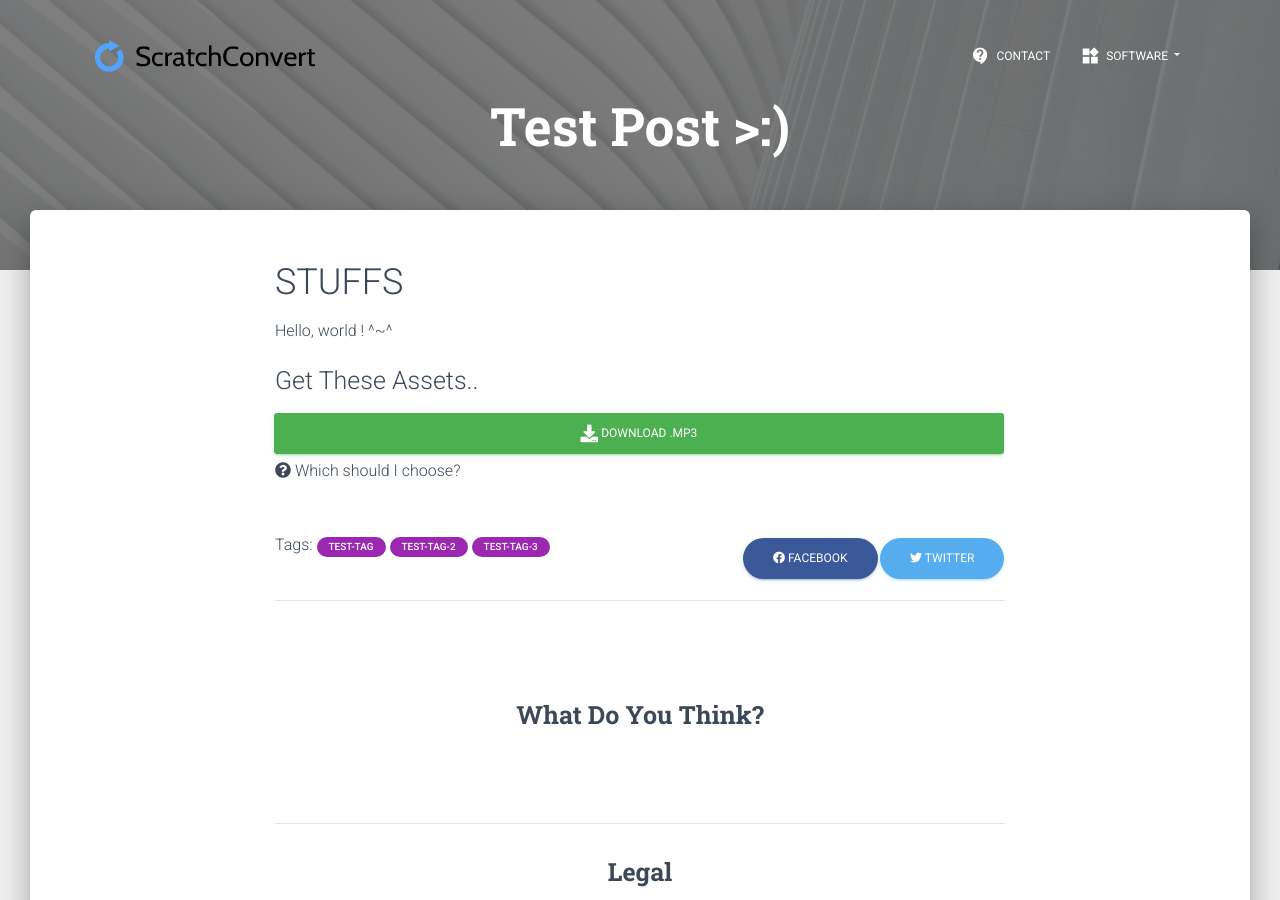
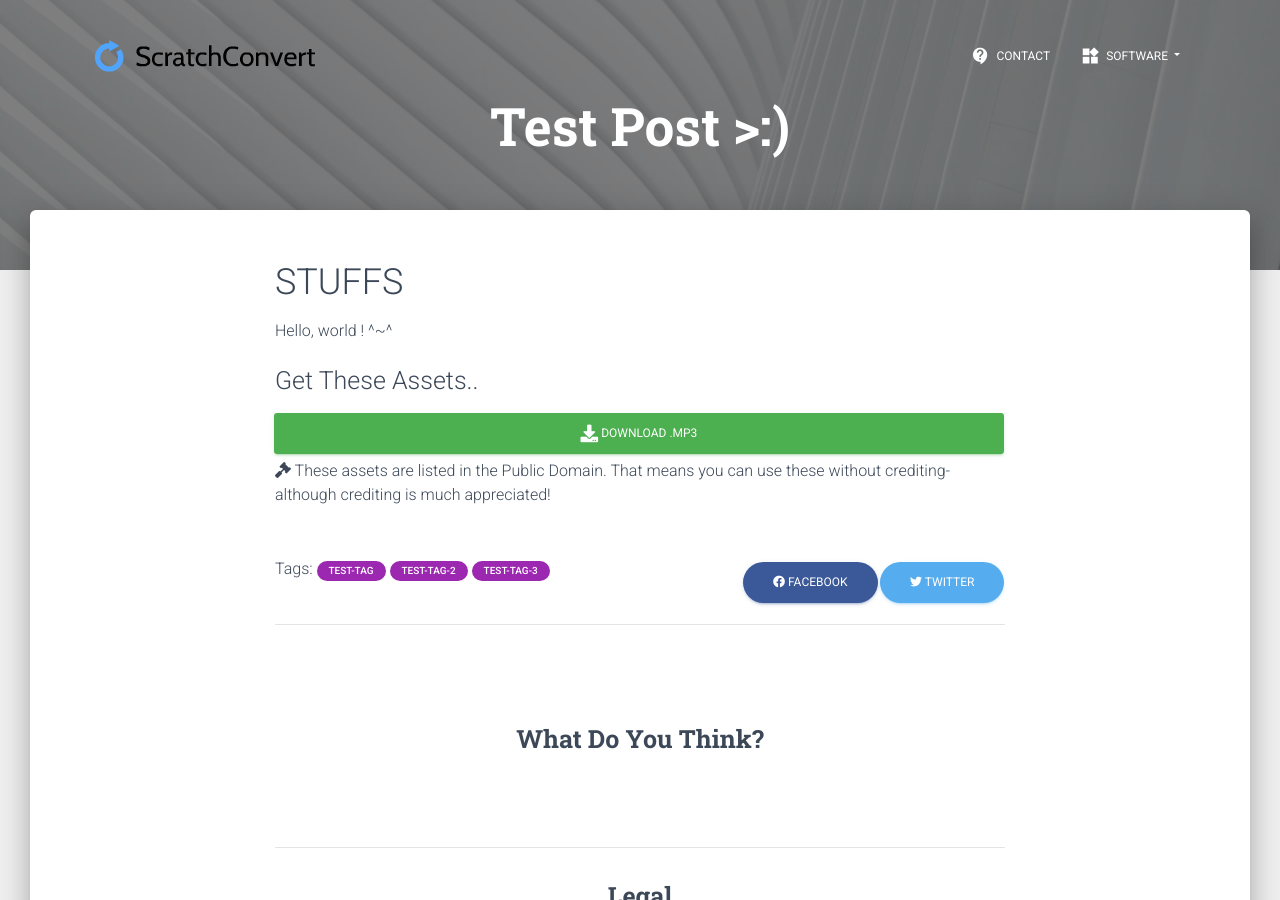
Before and after one commit to hrichhart/creator-assets-website, a Jekyll site: the page built from _posts/2021-06-13-test-post.md, in a window 1280 px wide and 900 px high. Built offline with Jekyll 4.4.1, drawn with Linux system fonts in a browser that asks for light colours; comment, search, counter and statistics services are not loaded.

Commit message:
Update article.html

```diff
--- a/_layouts/article.html
+++ b/_layouts/article.html
@@ -29,7 +29,7 @@
                             <!-- Downloads section -->
                             <h3>Get These Assets..</h3>
                             <a href="https://twitter.com" class="btn btn-success btn-wide float-right"> <i class="fa fa-download" aria-hidden="true"></i> Download .mp3<div class="ripple-container"></div></a>
-                            <a><i class="fa fa-question-circle"></i> Which should I choose?</a>
+                            <a><i class="fa fa-gavel"></i> These assets are listed in the Public Domain. That means you can use these without crediting- although crediting is much appreciated!</a>
                         </div>
                     </div>
                 </div>
```
